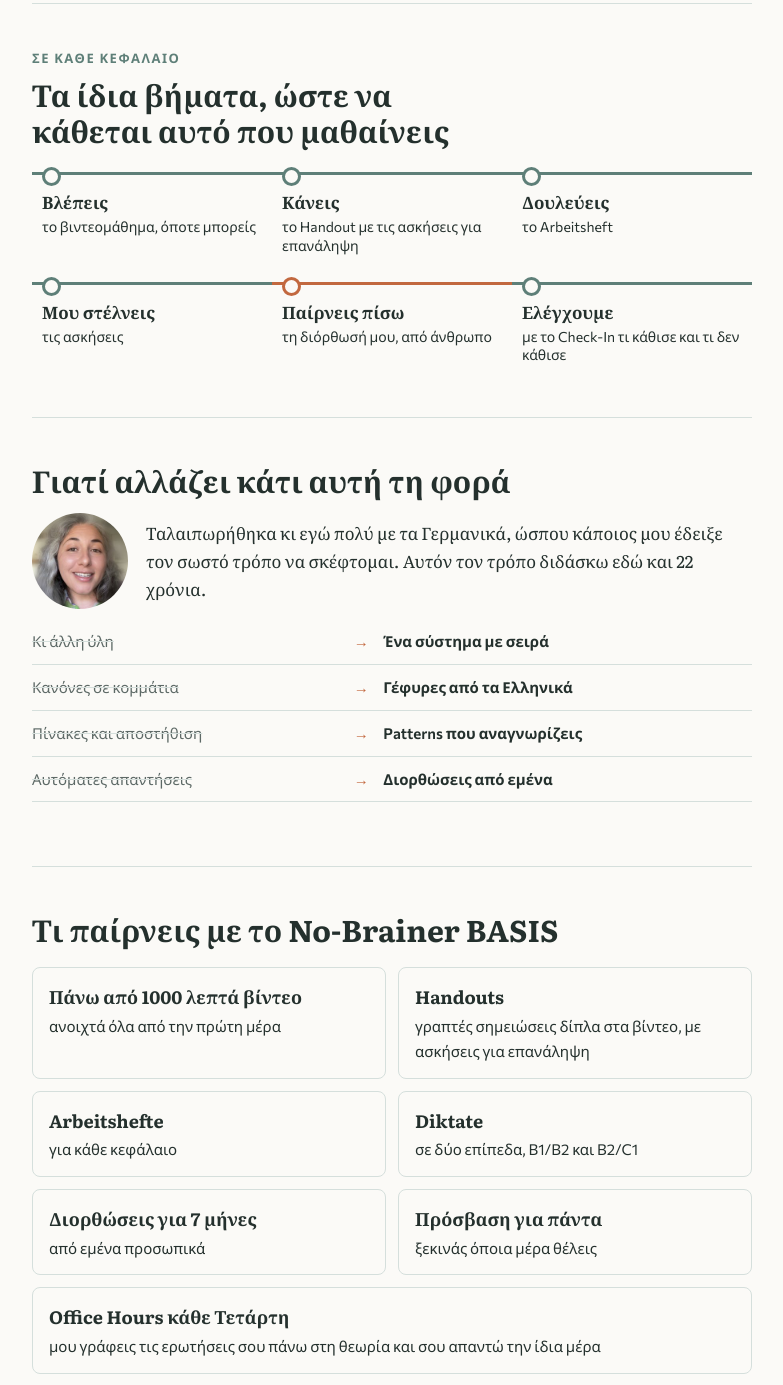
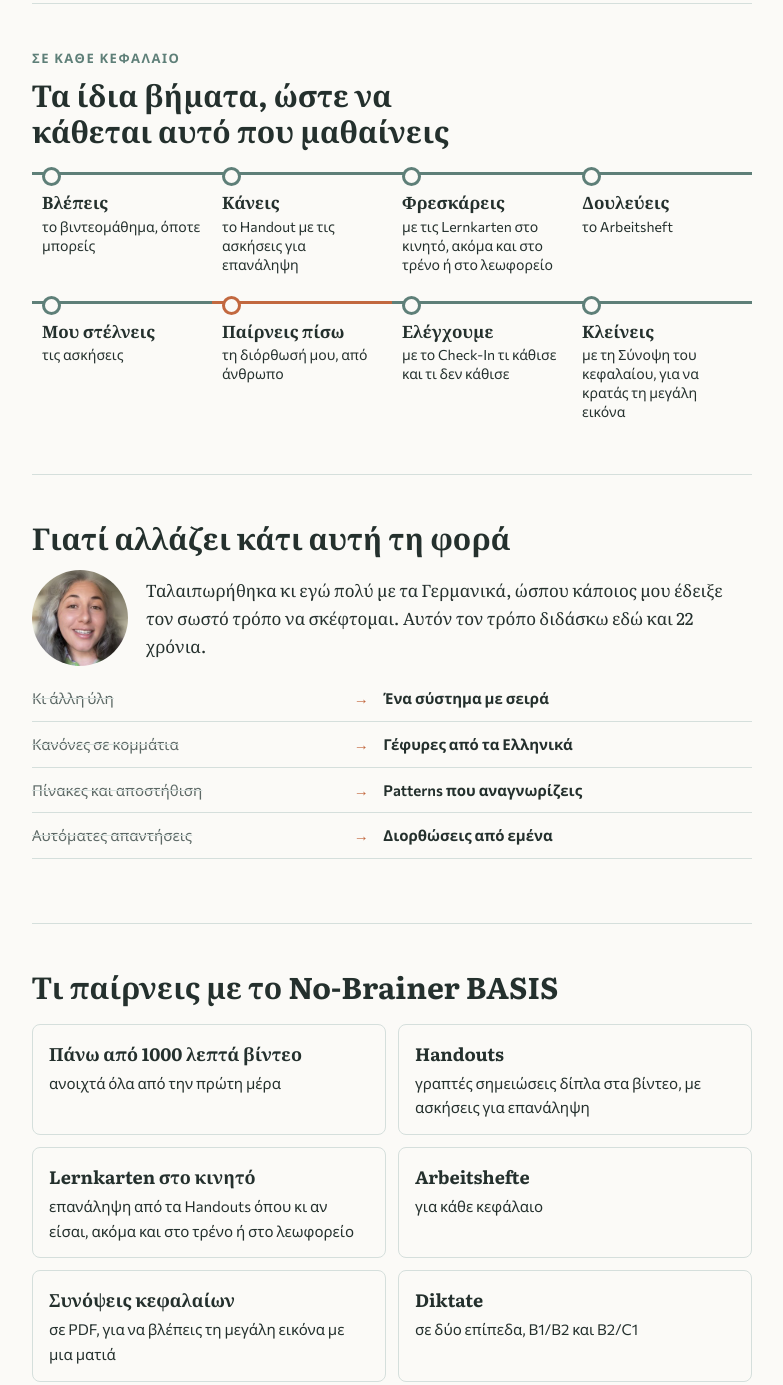
Before and after one commit to kleanthiyorke/kleanthiyorke.github.io, a plain HTML site: page no-brainer/index.html in a window 1280 px wide. Shown: the part 2045-3430 px from the top of the page, without its empty margins (248-1031 px from the left). Drawn offline with Linux system fonts and the light colour scheme.

Commit message:
No-Brainer page: Lernkarten + Synopsen

```diff
--- a/no-brainer/index.html
+++ b/no-brainer/index.html
@@ -55,13 +55,13 @@ section{padding:44px 0;border-top:1px solid var(--line)}
 .stop.apply .tag{background:var(--clay-soft)}
 .aside{font-family:var(--ui);font-size:14px;color:var(--muted);border-left:3px solid var(--line);padding-left:12px;margin:14px 0 0}
 /* ο κύκλος κάθε κεφαλαίου */
-.loop{display:grid;grid-template-columns:repeat(3,minmax(0,1fr));row-gap:26px;margin:24px 0 8px}
+.loop{display:grid;grid-template-columns:repeat(4,minmax(0,1fr));row-gap:26px;margin:24px 0 8px}
 .loop div{position:relative;padding:16px 10px 0;border-top:3px solid var(--sage);font-family:var(--ui);font-size:14px;line-height:1.35;min-width:0}
-.loop div:nth-child(5){border-top-color:var(--clay)}
+.loop div:nth-child(6){border-top-color:var(--clay)}
 .loop b{display:block;font-family:var(--display);font-size:17px;margin-bottom:4px}
 .loop div::before{content:"";position:absolute;top:-8px;left:10px;width:13px;height:13px;border-radius:50%;background:var(--paper);border:3px solid var(--sage)}
-.loop div:nth-child(5)::before{border-color:var(--clay)}
-@media (max-width:620px){.loop{grid-template-columns:1fr;gap:2px;row-gap:2px}.loop div{border-top:0;border-left:3px solid var(--sage);padding:4px 0 12px 18px}.loop div:nth-child(5){border-left-color:var(--clay)}.loop div::before{top:6px;left:-8px}}
+.loop div:nth-child(6)::before{border-color:var(--clay)}
+@media (max-width:620px){.loop{grid-template-columns:1fr;gap:2px;row-gap:2px}.loop div{border-top:0;border-left:3px solid var(--sage);padding:4px 0 12px 18px}.loop div:nth-child(6){border-left-color:var(--clay)}.loop div::before{top:6px;left:-8px}}
 /* γιατί λειτουργεί */
 .shift{display:grid;gap:10px;margin:20px 0}
 .shift div{display:grid;grid-template-columns:minmax(0,1fr) 24px minmax(0,1.2fr);gap:10px;align-items:baseline;font-family:var(--ui);font-size:15px;border-bottom:1px solid var(--line);padding-bottom:10px}
@@ -143,10 +143,12 @@ cite{font-family:var(--ui);font-style:normal;font-size:14px;color:var(--muted)}
   <div class="loop">
     <div><b>Βλέπεις</b>το βιντεομάθημα, όποτε μπορείς</div>
     <div><b>Κάνεις</b>το Handout με τις ασκήσεις για επανάληψη</div>
+    <div><b>Φρεσκάρεις</b>με τις Lernkarten στο κινητό, ακόμα και στο τρένο ή στο λεωφορείο</div>
     <div><b>Δουλεύεις</b>το Arbeitsheft</div>
     <div><b>Μου στέλνεις</b>τις ασκήσεις</div>
     <div><b>Παίρνεις πίσω</b>τη διόρθωσή μου, από άνθρωπο</div>
     <div><b>Ελέγχουμε</b>με το Check-In τι κάθισε και τι δεν κάθισε</div>
+    <div><b>Κλείνεις</b>με τη Σύνοψη του κεφαλαίου, για να κρατάς τη μεγάλη εικόνα</div>
   </div>
 </section>
 
@@ -166,7 +168,9 @@ cite{font-family:var(--ui);font-style:normal;font-size:14px;color:var(--muted)}
   <div class="get">
     <div><b>Πάνω από 1000 λεπτά βίντεο</b>ανοιχτά όλα από την πρώτη μέρα</div>
     <div><b>Handouts</b>γραπτές σημειώσεις δίπλα στα βίντεο, με ασκήσεις για επανάληψη</div>
+    <div><b>Lernkarten στο κινητό</b>επανάληψη από τα Handouts όπου κι αν είσαι, ακόμα και στο τρένο ή στο λεωφορείο</div>
     <div><b>Arbeitshefte</b>για κάθε κεφάλαιο</div>
+    <div><b>Συνόψεις κεφαλαίων</b>σε PDF, για να βλέπεις τη μεγάλη εικόνα με μια ματιά</div>
     <div><b>Diktate</b>σε δύο επίπεδα, B1/B2 και B2/C1</div>
     <div><b>Διορθώσεις για 7 μήνες</b>από εμένα προσωπικά</div>
     <div><b>Πρόσβαση για πάντα</b>ξεκινάς όποια μέρα θέλεις</div>
```
